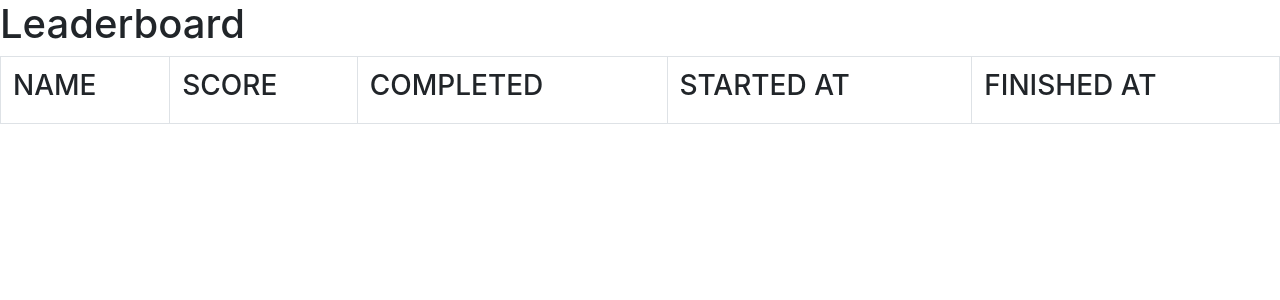
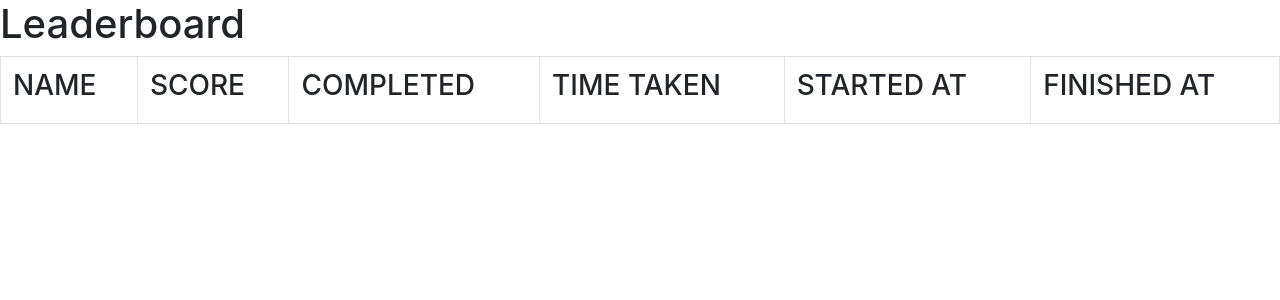
Before and after one commit to rkwap/ccs-crossword, a Django app: page /leaderboard/ in a window 1280 px wide. Shown: the top 300 px of the page. Run offline with Django 3.2, Linux system fonts and the light colour scheme; data that the repository does not hold is empty; some libraries are stand-ins or nearby versions.

Commit message:
Fixed leaderboard

```diff
--- a/crossword/settings.py
+++ b/crossword/settings.py
@@ -88,8 +88,8 @@ DATABASES = {
     'default': {
         'ENGINE': 'django.db.backends.postgresql_psycopg2',
         'NAME': 'crossword',
-        'USER': 'kush',
-        'PASSWORD': '1234',
+        'USER': 'postgres',
+        'PASSWORD': '',
         'HOST': 'localhost',
         'PORT': '5432',
     }
@@ -120,7 +120,7 @@ AUTH_PASSWORD_VALIDATORS = [
 
 LANGUAGE_CODE = 'en-us'
 
-TIME_ZONE = 'UTC'
+TIME_ZONE = 'Asia/Kolkata'
 
 USE_I18N = True
 
--- a/quiz/templates/leaderboard.html
+++ b/quiz/templates/leaderboard.html
@@ -15,21 +15,40 @@
           <td><h3>NAME</h3></td>
           <td><h3>SCORE</h3></td>
           <td><h3>COMPLETED</h3></td>
-          <!-- <td><h3>TIME TAKEN</h3></td> -->
+          <td><h3>TIME TAKEN</h3></td>
           <td><h3>STARTED AT</h3></td>
           <td><h3>FINISHED AT</h3></td>
         </tr>
-        {% for u in users %}
+        {% for u,time in data %}
         <tr>
           <td>{{ u.user }}</td>
+
+          {% if u.score is not none %}
           <td>{{ u.score }}</td>
-          <td>{{ u.completed }}</td>
+          {% else %}
+          <td></td>
+          {% endif %}
 
-          <td>{{ u.started_at }}</td>
-          <td>{{ u.finished_at }}</td>
+          {% if u.completed is True %}
+          <td>Yes</td>
+          {% else %}
+          <td>No</td>
+          {% endif %}
+
+          {% if time is not none %}
+          <td>{{ time }} minutes</td>
+          {% else %}
+          <td></td>
+          {% endif %}
+
+          <td>{{ u.started_at|time }}</td>
+          <td>{{ u.finished_at|time }}</td>
         </tr>
         {% endfor %}
       </tbody>
     </table>
+
+
+<br><br><br>
   </body>
 </html>
--- a/quiz/views.py
+++ b/quiz/views.py
@@ -1,13 +1,14 @@
 from django.shortcuts import *
 from .models import *
 import datetime
-
+from datetime import timedelta,timezone
 
 ### Some Settings ###
 BOXES = 6  # Total number of boxes in crossword
 CORRECT_POINTS = 5  # Marks awarded on correct response
 INCORRECT_POINTS = 2 # Marks deduced on incorrect response
 UNATTEMPT_POINTS = 0
+TIME_ALLOTED = 38 # Time alloted for the quiz (in minutes)
 ######
 
 # Create your views here.
@@ -17,16 +18,19 @@ def play(request):
 
     if not objs.exists():
         if request.method == 'GET':
-            user = leaderboard(
+            user = leaderboard.objects.filter(user=user_id)
+            if not user.exists():
+                user = leaderboard(
                 user=user_id,
                 )
-            user.save()
-            user = leaderboard.objects.get(user=user_id)
-            ideal_finish = user.started_at+ datetime.timedelta(minutes = 60)
-            # now = datetime.datetime.now()
-            # time_left = (ideal_finish - now) * days * 24 * 60
-            print(ideal_finish)
-
+                user.save()
+                return redirect(reverse('play'))
+            time_elapsed = datetime.datetime.now(timezone.utc) - user[0].started_at
+            time_alloted = user[0].started_at + datetime.timedelta(minutes = TIME_ALLOTED)
+            time_remaining = time_alloted - datetime.datetime.now(timezone.utc)
+            time_remaining = round(time_remaining/ timedelta(minutes=1),2)
+            if time_remaining <=0:
+                return redirect(reverse('results'))
             return render(request,"start.html",locals())
         else:
             score = 0
@@ -44,6 +48,7 @@ def play(request):
             user = leaderboard.objects.get(user=user_id)
             user.score =score
             user.completed=True
+            user.finished_at=datetime.datetime.now()
             user.save()
         return redirect(reverse('results'))
     else:
@@ -53,6 +58,23 @@ def play(request):
 
 
 def results(request):
-    users = leaderboard.objects.all()
+    score = []
+    completed = []
+    started_at = []
+    finished_at = []
+    time_taken = []
+    users = leaderboard.objects.all().extra(select={
+                                        'new_score': 'score IS NULL',
+                                    },
+                                    order_by=['new_score','-score'],
+                                )
+    for user in users:
+        if user.finished_at is not None:
+            time = user.finished_at - user.started_at
+            time_taken.append(round(time/ timedelta(minutes=1),2))
+        else:
+            time_taken.append(None)
+
+    data = zip(users,time_taken)
 
     return render(request,"leaderboard.html",locals())
```
Also changed, not shown: quiz/models.py (+3 -5 lines), quiz/templates/start.html (+4 -3 lines), quiz/migrations/0002_auto_20190121_1836.py (added), quiz/migrations/0003_auto_20190121_1837.py (added), quiz/migrations/0004_auto_20190122_0109.py (added).
